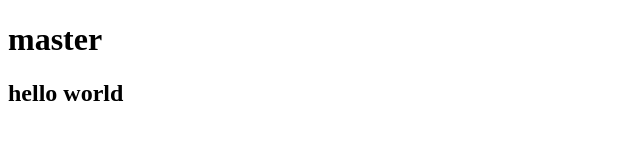
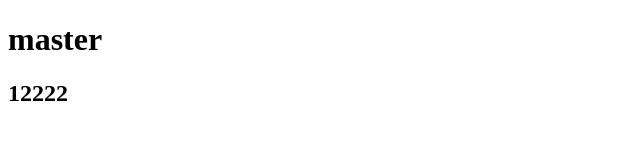
Before and after one commit to luanzhongge/github-demo, a plain HTML site: page index.html in a window 1280 px wide. Shown: the full height of the page, 0-640 px from the left. Drawn offline with Linux system fonts and the light colour scheme.

Commit message:
修改了index

```diff
--- a/index.html
+++ b/index.html
@@ -7,6 +7,6 @@
 </head>
 <body>
   <h1>master</h1>
-  <h2>hello world</h2>
+  <h2>12222</h2>
 </body>
 </html>
```
